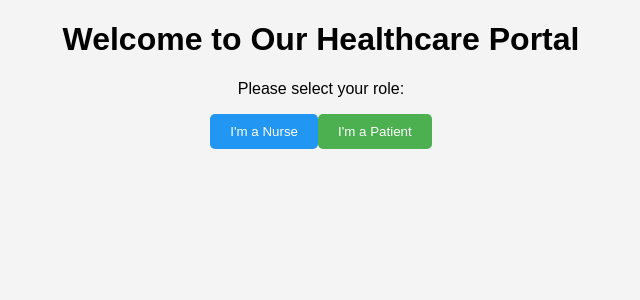
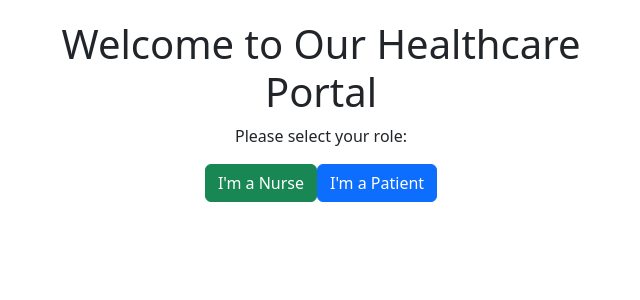
Before and after one commit to Group1COMP308Project/Group1COMP308ProjectV2, a React (Create React App) app in the folder client/: page / in a window 1280 px wide. Shown: the top 300 px of the page, without its empty margins (319-959 px from the left). Built offline with nearby package versions, Linux system fonts and the light colour scheme.

Commit message:
added bootstrap layouts

```diff
--- a/client/src/App.js
+++ b/client/src/App.js
@@ -2,6 +2,7 @@
 import React, { useState } from 'react';
 import { ApolloClient, InMemoryCache, ApolloProvider } from '@apollo/client';
 import './globalStyles.css'; // Import the styles.css file
+import 'bootstrap/dist/css/bootstrap.min.css';
 
 // Import components
 import NurseSignupForm from './nurse/SignupForm';
@@ -34,33 +35,39 @@ function App() {
 
   // Render JSX for App component
   return (
-    <div className="App">
+    <div className="container">
       {!isLoggedIn && (
-        <div className="user-selection">
-          <h1>Welcome to Our Healthcare Portal</h1>
-          <p>Please select your role:</p>
-          <div className="user-type-buttons">
-            <button className="patient-button" onClick={() => setUserType('nurse')}>I'm a Nurse</button>
-            <button className="nurse-button" onClick={() => setUserType('patient')}>I'm a Patient</button>
+        <div className="row justify-content-center">
+          <div className="col-md-6">
+            <h1 className="text-center">Welcome to Our Healthcare Portal</h1>
+            <p className="text-center">Please select your role:</p>
+            <div className="text-center">
+              <button className="btn btn-success mr-2" onClick={() => setUserType('nurse')}>I'm a Nurse</button>
+              <button className="btn btn-primary" onClick={() => setUserType('patient')}>I'm a Patient</button>
+            </div>
           </div>
         </div>
       )}
 
       {userType === 'nurse' && (
-        <div className="user-form">
+        <div className="row justify-content-center">
+          <div className="col-md-6">
             <ApolloProvider client={nurseClient}>
               {!token ? <NurseLoginForm setToken={setToken} /> : <NurseLogoutButton setToken={setToken} />}
               {!token && <NurseSignupForm />}
             </ApolloProvider>
           </div>
+        </div>
       )}
 
       {userType === 'patient' && (
-        <div className="user-form">
+        <div className="row justify-content-center">
+          <div className="col-md-6">
             <ApolloProvider client={patientClient}>
               {!token ? <PatientLoginForm setToken={setToken} /> : <PatientLogoutButton setToken={setToken} />}
               {!token && <PatientSignupForm />}
             </ApolloProvider>
+          </div>
         </div>
       )}
     </div>
--- a/client/src/globalStyles.css
+++ b/client/src/globalStyles.css
@@ -8,21 +8,11 @@ body {
 
 /* Container styles */
 .container {
-    max-width: 1200px;
-    margin: 0 auto;
   padding: 20px;
 }
 
 /* Button styles */
-  .button {
-    border: none;
-    padding: 10px 20px;
-    text-align: center;
-    text-decoration: none;
-    display: inline-block;
-    font-size: 16px;
-    margin: 4px 2px;
-    cursor: pointer;
+.btn {
   border-radius: 5px;
 }
 
@@ -30,34 +20,25 @@ body {
 .nurse-button {
   background-color: #4CAF50;
   color: #FFFFFF;
-  padding: 10px 20px; /* Add padding for better button size */
-  border: none; /* Remove border */
-  border-radius: 5px; /* Add border radius for rounded corners */
-  cursor: pointer; /* Add cursor pointer */
-  transition: background-color 0.3s ease; /* Add transition effect */
+  transition: background-color 0.3s ease;
 }
 
 /* Hover effect for Nurse button */
 .nurse-button:hover {
-  background-color: #45a049; /* Darken the background color on hover */
+  background-color: #45a049;
 }
 
 /* Patient button */
 .patient-button {
   background-color: #2196F3;
   color: #FFFFFF;
-  padding: 10px 20px; /* Add padding for better button size */
-  border: none; /* Remove border */
-  border-radius: 5px; /* Add border radius for rounded corners */
-  cursor: pointer; /* Add cursor pointer */
-  transition: background-color 0.3s ease; /* Add transition effect */
+  transition: background-color 0.3s ease;
 }
 
 /* Hover effect for Patient button */
 .patient-button:hover {
-  background-color: #1e87da; /* Darken the background color on hover */
+  background-color: #1e87da;
 }
-
 
 /* Form styles */
 .form {
@@ -83,33 +64,34 @@ body {
   margin-bottom: 10px;
 }
 
+/* User selection section */
 .user-selection {
-    /* Center-align content */
   text-align: center;
 }
 
 /* User form section */
 .user-form {
-    /* Center-align content */
   text-align: center;
 }
 
 /* App component */
 .App {
-    /* Center-align all content */
   text-align: center;
 }
 
+/* Visit list container */
 .visit-list-container {
   width: 80%;
   margin: 0 auto;
 }
 
+/* Visit list */
 .visit-list {
   list-style-type: none;
   padding: 0;
 }
 
+/* Visit item */
 .visit-item {
   margin-bottom: 20px;
   padding: 10px;
@@ -118,11 +100,13 @@ body {
   box-shadow: 0 2px 4px rgba(0, 0, 0, 0.1);
 }
 
+/* Visit details */
 .visit-details {
   display: grid;
   grid-template-columns: 1fr 1fr;
 }
 
+/* Visit details div */
 .visit-details div {
   margin-bottom: 5px;
 }
--- a/client/src/patient/Home.jsx
+++ b/client/src/patient/Home.jsx
@@ -5,6 +5,7 @@ import Emergency from './Emergency';
 import SymptomsCheck from './SymptomsCheck';
 import DailyVitals from './DailyVitals';
 
+// Create Apollo Client instances for each service
 const nurseClient = new ApolloClient({
   uri: 'http://localhost:4000/graphql',
   cache: new InMemoryCache()
@@ -55,20 +56,20 @@ const PatientPage = ({ setToken }) => {
     };
 
     return (
-      <button onClick={handleLogout}>Logout</button>
+      <button className="btn btn-primary ml-2 mb-2" onClick={handleLogout}>Logout</button>
     );
   };
 
   return (
-    <div className="patient-page">
+    <div className="container mt-5">
       <h1>Patient Page</h1>
       <p>Welcome to the Patient Page. Here you can access patient-specific features.</p>
-      <div className="button-container">
-        <button onClick={handleEmergencyButtonClick}>Create emergency alert</button>
-        <button onClick={handleDailyTipsButtonClick}>Daily Tips</button>
-        <button>Fitness games page</button>
-        <button onClick={handleDailyVitalsButtonClick}>Enter daily information</button>
-        <button onClick={handleSymptomsCheckListClick}>Checklist of common signs and symptoms</button>
+      <div className="d-flex flex-wrap justify-content-center mb-4">
+        <button className="btn btn-primary mr-2 mb-2" onClick={handleEmergencyButtonClick}>Create emergency alert</button>
+        <button className="btn btn-primary mr-2 mb-2" onClick={handleDailyTipsButtonClick}>Daily Tips</button>
+        <button className="btn btn-primary mr-2 mb-2">Fitness games page</button>
+        <button className="btn btn-primary mr-2 mb-2" onClick={handleDailyVitalsButtonClick}>Enter daily information</button>
+        <button className="btn btn-primary mb-2" onClick={handleSymptomsCheckListClick}>Checklist of common signs and symptoms</button>
         <LogoutButton setToken={setToken} />
       </div>
       {showDailyTips && (
--- a/package.json
+++ b/package.json
@@ -13,6 +13,7 @@
     "apollo-server-express": "^3.13.0",
     "axios": "^1.6.8",
     "bcryptjs": "^2.4.3",
+    "bootstrap": "^5.3.3",
     "express": "^4.19.2",
     "graphql": "^16.8.1",
     "graphql-tools": "^9.0.1",
```
Also changed, not shown: client/src/nurse/Home.jsx (+24 -103 lines), 1 other file (tests, documents, lock files or other folders). Lines whose indentation alone changed are shown as unchanged.
